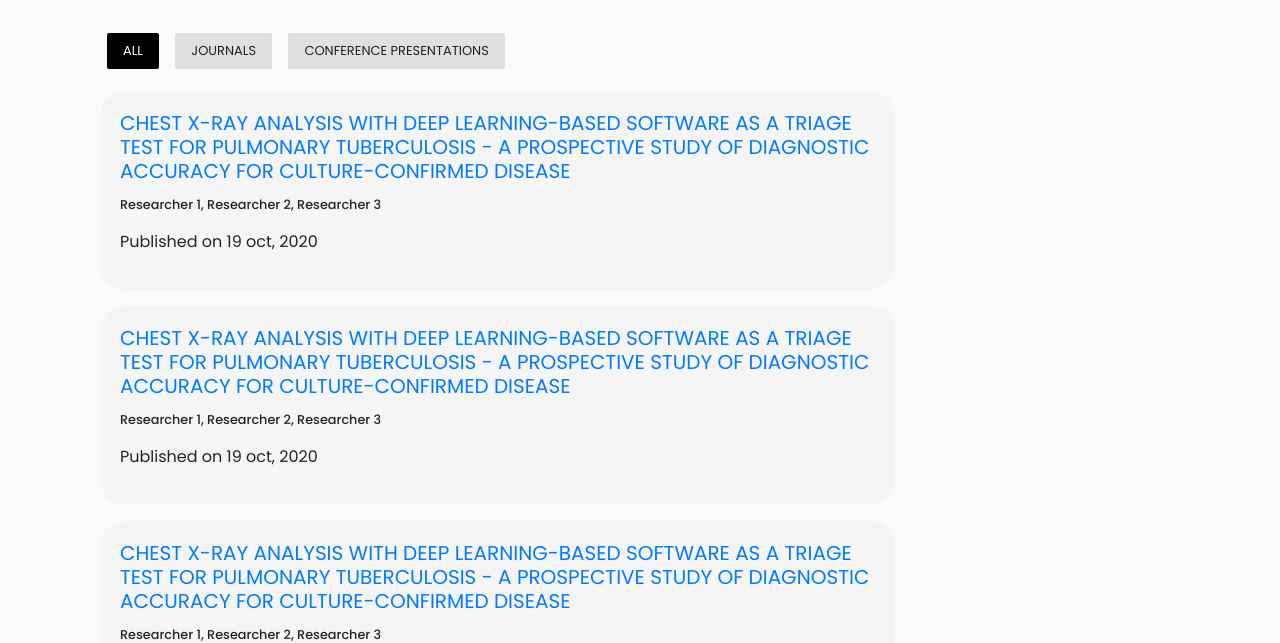
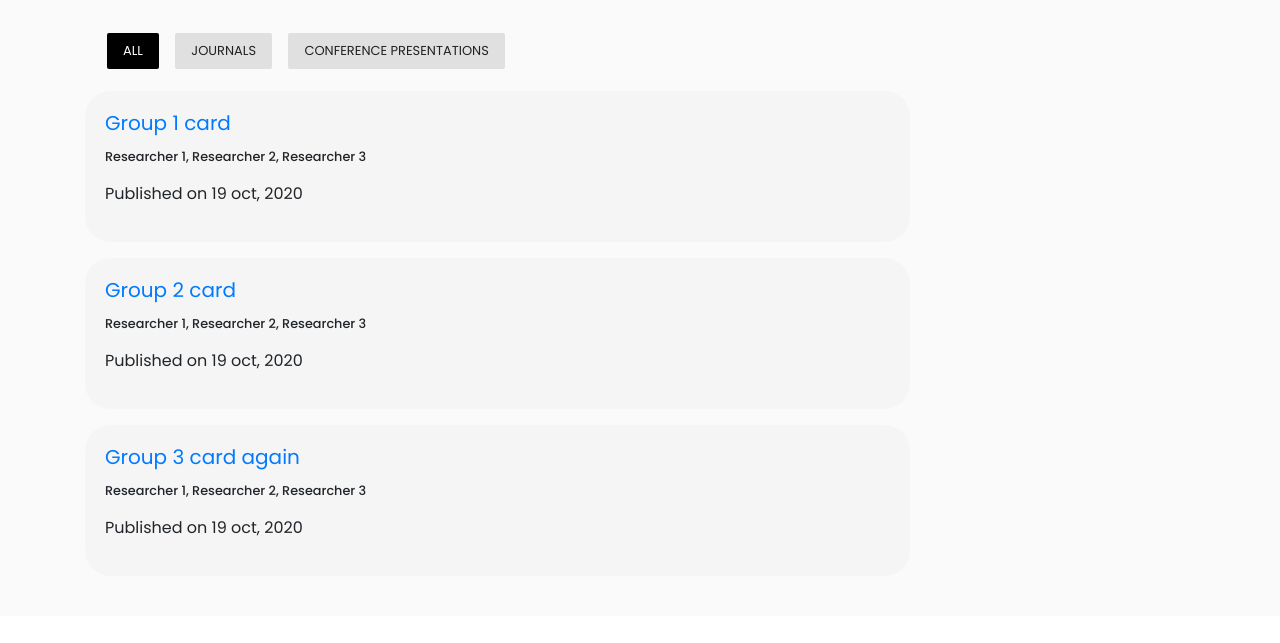
Before and after one commit to Debaprasad-dez/publication, a plain HTML site: page index.html in a window 1280 px wide. Both pictures are taken after a click on the button "ALL". Shown: the part 157-800 px from the top of the page. Drawn offline with nearby package versions, Linux system fonts and the light colour scheme; a web font is replaced by a local one.

Commit message:
Update index.html

```diff
--- a/index.html
+++ b/index.html
@@ -91,6 +91,9 @@
         }
       }
 </style>
+
+
+
     <meta name="viewport" content="width=device-width, initial-scale=1.0">
     <title>Logy.AI</title>
 </head>
@@ -151,29 +154,29 @@
 
 
 
+ <div class="container mt-4 mb-4">
 
- <div class="container mt-4 mb-4">
+
+
+
+
+
      <h2 class="px-3 py-4">Publications and Conference Presentations
     </h2>
     <div class="px-3">
 
-        <button type="button" id="cat" class="btn p-2 px-3 text-dark bg-light" style="box-shadow: none;">All</button>
-        <button type="button" id="cat" class="btn p-2 px-3 text-dark bg-light" style="box-shadow: none;">Journals</button>
-        <button type="button" id="cat" class="btn p-2 px-3 text-dark bg-light" style="box-shadow: none;">Conference presentations</button>
+        <button type="button" id="cat" class="btn p-2 px-3 text-dark bg-light cat-all" style="box-shadow: none;">All</button>
+        <button type="button" id="cat" class="btn p-2 px-3 text-dark bg-light cat-1" style="box-shadow: none;">Journals</button>
+        <button type="button" id="cat" class="btn p-2 px-3 text-dark bg-light cat-2" style="box-shadow: none;">Conference presentations</button>
 
     </div>
 
      <div class="row">
          <div class="col-md-9">
 
+            <section>
 
-
-
-
-
-
-          <div class="container bcontent my-3" >
-            <div class="card my-3" style="width: auto;box-shadow: none;background: rgba(0, 0, 0, 0.02);border-radius: 25px;">
+                <div class="card my-3 group-1" style="width: auto;box-shadow: none;background: rgba(0, 0, 0, 0.02);border-radius: 25px;">
                     <div class="row no-gutters">
 
 
@@ -181,8 +184,7 @@
                             <div class="card-body">
                               <a href="{{ post.url | prepend:site.baseurl }}">
 
-                            <h5 class="card-title">CHEST X-RAY ANALYSIS WITH DEEP LEARNING-BASED SOFTWARE AS A TRIAGE TEST FOR PULMONARY TUBERCULOSIS - A PROSPECTIVE STUDY OF DIAGNOSTIC ACCURACY FOR CULTURE-CONFIRMED DISEASE
-                            </h5>
+                                <h5 class="card-title">Group 1 card</h5>
                               </a>
                                 <p class="small"><strong>Researcher 1, Researcher 2, Researcher 3</strong></p>
                                 <p>Published on 19 oct, 2020
@@ -192,7 +194,11 @@
                         </div>
                     </div>
                 </div>
-            <div class="card my-3" style="width: auto;box-shadow: none;background: rgba(0, 0, 0, 0.02);border-radius: 25px;">
+
+
+
+
+                <div class="card my-3 group-2" style="width: auto;box-shadow: none;background: rgba(0, 0, 0, 0.02);border-radius: 25px;">
                     <div class="row no-gutters">
 
 
@@ -200,8 +206,7 @@
                             <div class="card-body">
                               <a href="{{ post.url | prepend:site.baseurl }}">
 
-                            <h5 class="card-title">CHEST X-RAY ANALYSIS WITH DEEP LEARNING-BASED SOFTWARE AS A TRIAGE TEST FOR PULMONARY TUBERCULOSIS - A PROSPECTIVE STUDY OF DIAGNOSTIC ACCURACY FOR CULTURE-CONFIRMED DISEASE
-                            </h5>
+                                <h5 class="card-title">Group 2 card</h5>
                               </a>
                                 <p class="small"><strong>Researcher 1, Researcher 2, Researcher 3</strong></p>
                                 <p>Published on 19 oct, 2020
@@ -211,7 +216,11 @@
                         </div>
                     </div>
                 </div>
-            <div class="card my-3" style="width: auto;box-shadow: none;background: rgba(0, 0, 0, 0.02);border-radius: 25px;">
+
+
+
+
+                <div class="card my-3 group-2" style="width: auto;box-shadow: none;background: rgba(0, 0, 0, 0.02);border-radius: 25px;">
                     <div class="row no-gutters">
 
 
@@ -219,8 +228,7 @@
                             <div class="card-body">
                               <a href="{{ post.url | prepend:site.baseurl }}">
 
-                            <h5 class="card-title">CHEST X-RAY ANALYSIS WITH DEEP LEARNING-BASED SOFTWARE AS A TRIAGE TEST FOR PULMONARY TUBERCULOSIS - A PROSPECTIVE STUDY OF DIAGNOSTIC ACCURACY FOR CULTURE-CONFIRMED DISEASE
-                            </h5>
+                                <h5 class="card-title">Group 3 card again</h5>
                               </a>
                                 <p class="small"><strong>Researcher 1, Researcher 2, Researcher 3</strong></p>
                                 <p>Published on 19 oct, 2020
@@ -230,7 +238,12 @@
                         </div>
                     </div>
                 </div>
-        </div>
+                </section>
+
+
+
+
+
 
 
 
@@ -340,4 +353,25 @@
 </footer>
 
 </body>
+<script src="//ajax.googleapis.com/ajax/libs/jquery/1.11.1/jquery.min.js"></script>
+<script>
+    $(document).ready(function(){
+  var activeCat = "";
+  function filterGroup(group){
+    if(activeCat != group){
+      $(".card").filter("."+group).show();
+      $(".card").filter(":not(."+group+")").hide();
+      activeCat = group;
+    }
+  }
+
+  $(".cat-all").click(function(){
+    $(".card").show();
+    activeCat = "all";
+  });
+  $(".cat-1").click(function(){ filterGroup("group-1"); });
+  $(".cat-2").click(function(){ filterGroup("group-2"); });
+  $(".cat-3").click(function(){ filterGroup("group-3"); });
+});
+</script>
 </html>
```
Lines whose indentation alone changed are shown as unchanged.
